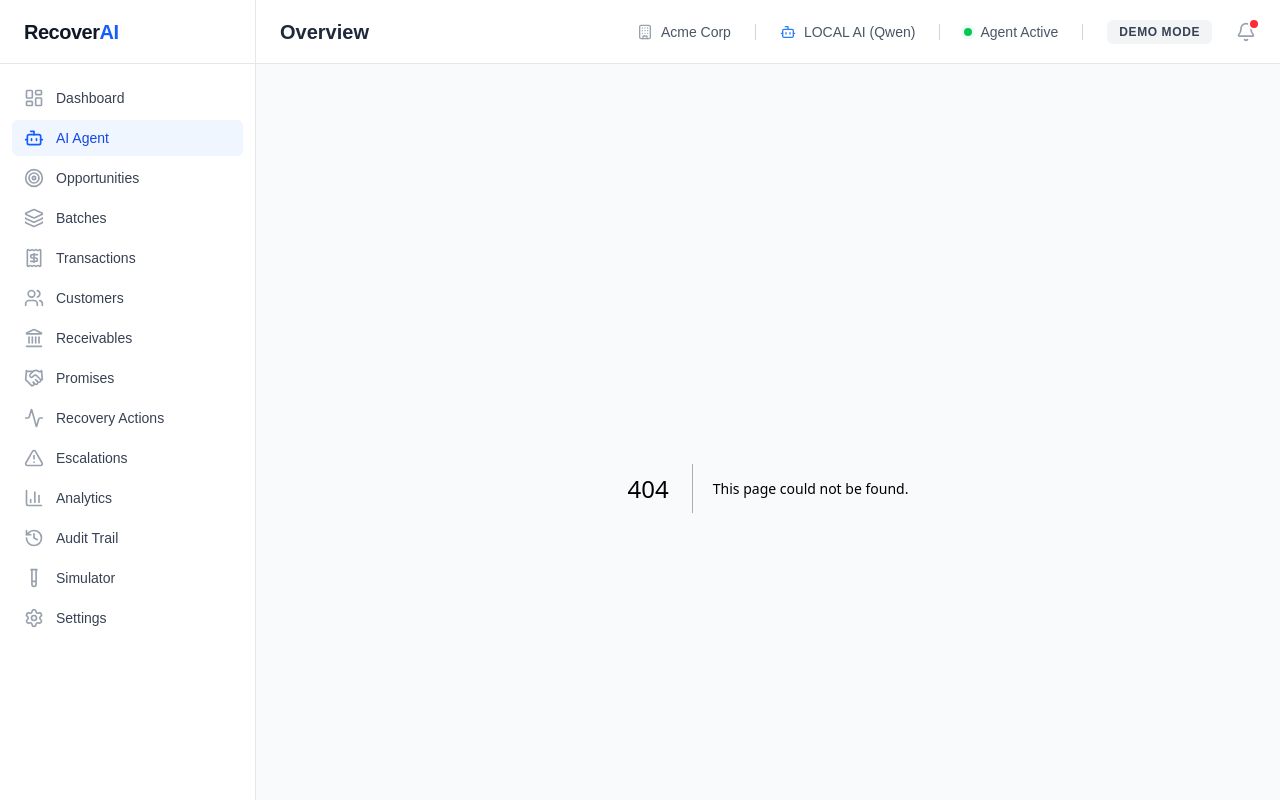
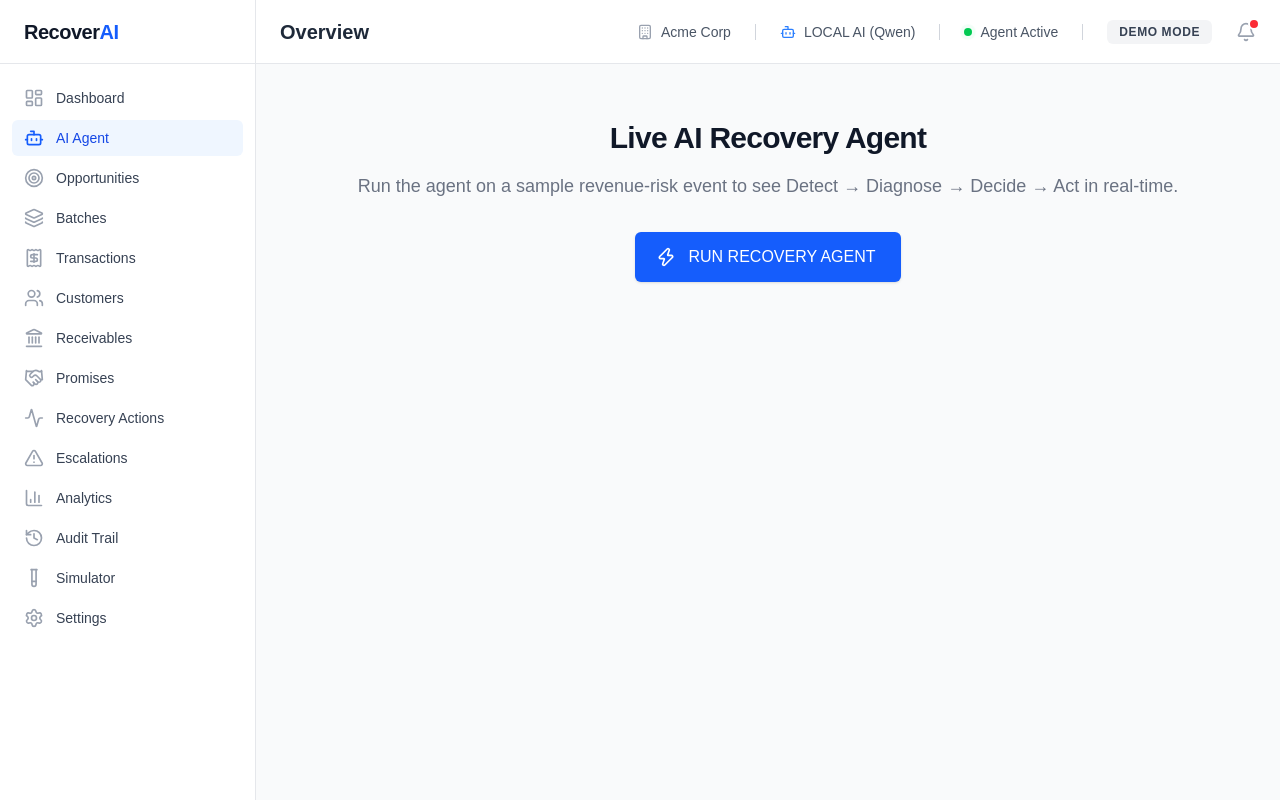
Before and after one commit to RangeshPandianPT/revenue-recovery-agent, a Next.js app in the folder frontend/: page /agent in a window 1280 px wide. Before the commit this address had no page. Built offline with nearby package versions, Linux system fonts and the light colour scheme.

Commit message:
Add agent page

```diff
--- /dev/null
+++ b/frontend/app/agent/page.tsx
@@ -0,0 +1,109 @@
+'use client';
+
+import { useState } from 'react';
+import toast from 'react-hot-toast';
+import { Bot, Zap, ShieldAlert, Activity } from 'lucide-react';
+
+export default function LiveAgent() {
+  const [analyzing, setAnalyzing] = useState(false);
+  const [result, setResult] = useState<any>(null);
+
+  const simulateAgentRun = async () => {
+    setAnalyzing(true);
+    setResult(null);
+
+    // Mocking an agent analysis delay to simulate reasoning
+    setTimeout(() => {
+      setResult({
+        revenueRecovered: 8499,
+        strategy: 'Smart Retry',
+        confidence: 91,
+        policy: 'PASSED',
+        workflow: 'STOPPED',
+        reason: 'Payment successful',
+        rootCause: 'Temporary bank failure'
+      });
+      setAnalyzing(false);
+      toast.success('Agent analysis complete');
+    }, 2500);
+  };
+
+  return (
+    <div className="space-y-6 max-w-4xl mx-auto">
+      <div className="text-center space-y-4 py-8">
+        <h2 className="text-3xl font-bold tracking-tight text-gray-900">Live AI Recovery Agent</h2>
+        <p className="text-lg text-gray-500">
+          Run the agent on a sample revenue-risk event to see Detect → Diagnose → Decide → Act in real-time.
+        </p>
+
+        <button
+          onClick={simulateAgentRun}
+          disabled={analyzing}
+          className="mt-4 inline-flex items-center px-6 py-3 border border-transparent text-base font-medium rounded-md shadow-sm text-white bg-blue-600 hover:bg-blue-700 focus:outline-none focus:ring-2 focus:ring-offset-2 focus:ring-blue-500 disabled:bg-blue-400"
+        >
+          {analyzing ? (
+            <>
+              <Bot className="animate-spin -ml-1 mr-3 h-5 w-5" />
+              Agent Reasoning...
+            </>
+          ) : (
+            <>
+              <Zap className="-ml-1 mr-3 h-5 w-5" />
+              RUN RECOVERY AGENT
+            </>
+          )}
+        </button>
+      </div>
+
+      {result && (
+        <div className="mt-8 bg-white overflow-hidden shadow rounded-lg animate-in fade-in slide-in-from-bottom-4 duration-500">
+          <div className="px-4 py-5 sm:p-6">
+            <h3 className="text-lg font-medium leading-6 text-gray-900 mb-4 border-b pb-4">Agent Execution Report</h3>
+
+            <div className="grid grid-cols-1 md:grid-cols-2 gap-6">
+              <div className="space-y-4">
+                <div className="flex items-center p-3 bg-gray-50 rounded-md">
+                  <ShieldAlert className="h-5 w-5 text-gray-400 mr-3" />
+                  <div>
+                    <p className="text-sm font-medium text-gray-500">Root Cause</p>
+                    <p className="text-base font-semibold text-gray-900">{result.rootCause}</p>
+                  </div>
+                </div>
+
+                <div className="flex items-center p-3 bg-gray-50 rounded-md">
+                  <Bot className="h-5 w-5 text-blue-500 mr-3" />
+                  <div>
+                    <p className="text-sm font-medium text-gray-500">Selected Strategy</p>
+                    <p className="text-base font-semibold text-gray-900">{result.strategy} (Confidence: {result.confidence}%)</p>
+                  </div>
+                </div>
+
+                <div className="flex items-center p-3 bg-gray-50 rounded-md">
+                  <Activity className="h-5 w-5 text-green-500 mr-3" />
+                  <div>
+                    <p className="text-sm font-medium text-gray-500">Revenue Recovered</p>
+                    <p className="text-base font-semibold text-green-600">₹{result.revenueRecovered.toLocaleString()}</p>
+                  </div>
+                </div>
+              </div>
+
+              <div className="space-y-4">
+                <div className="bg-blue-50 p-4 rounded-md border border-blue-100 h-full">
+                  <h4 className="text-sm font-bold text-blue-900 mb-2">Workflow Trace</h4>
+                  <ul className="space-y-3 text-sm text-blue-800">
+                    <li className="flex items-center">✓ Revenue risk detected</li>
+                    <li className="flex items-center">✓ Context loaded & diagnosed</li>
+                    <li className="flex items-center">✓ Qwen agent selected intervention</li>
+                    <li className="flex items-center">✓ Policy validation: <span className="ml-1 font-bold">{result.policy}</span></li>
+                    <li className="flex items-center">✓ Executed bounded workflow</li>
+                    <li className="flex items-center font-semibold mt-2">↳ Result: {result.workflow} ({result.reason})</li>
+                  </ul>
+                </div>
+              </div>
+            </div>
+          </div>
+        </div>
+      )}
+    </div>
+  );
+}
```
